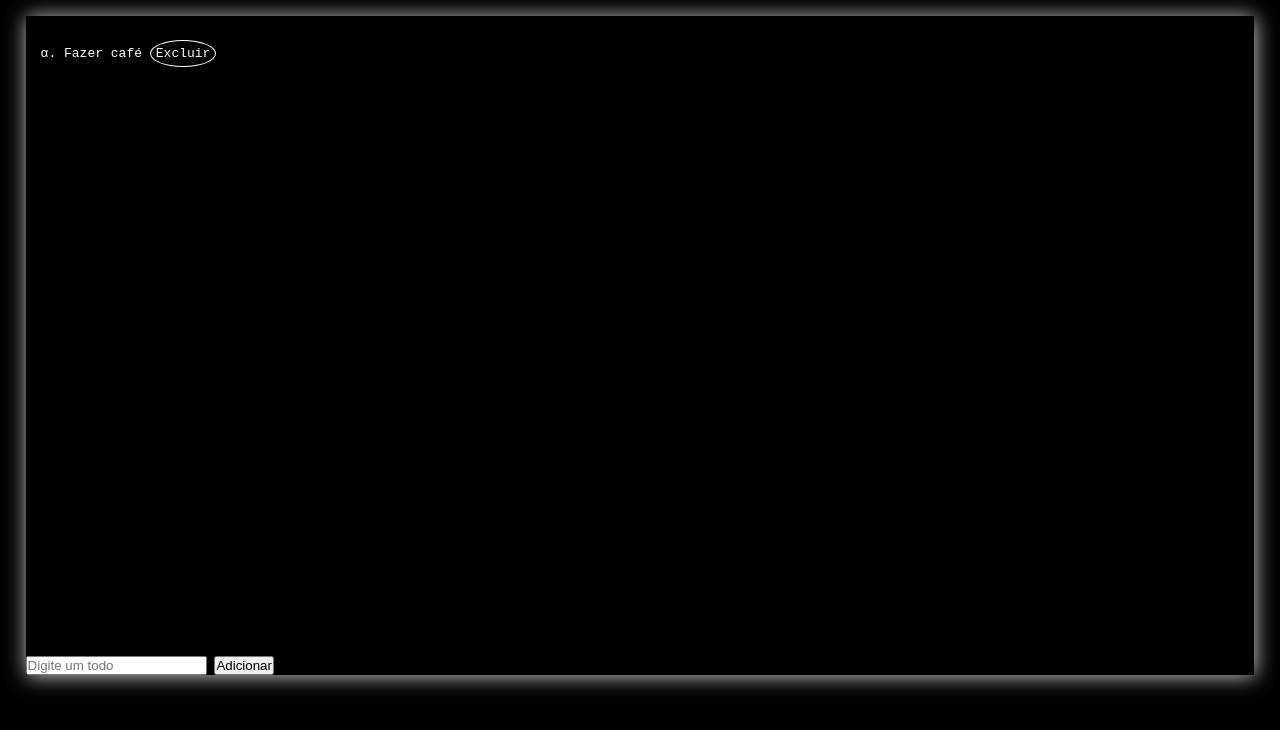
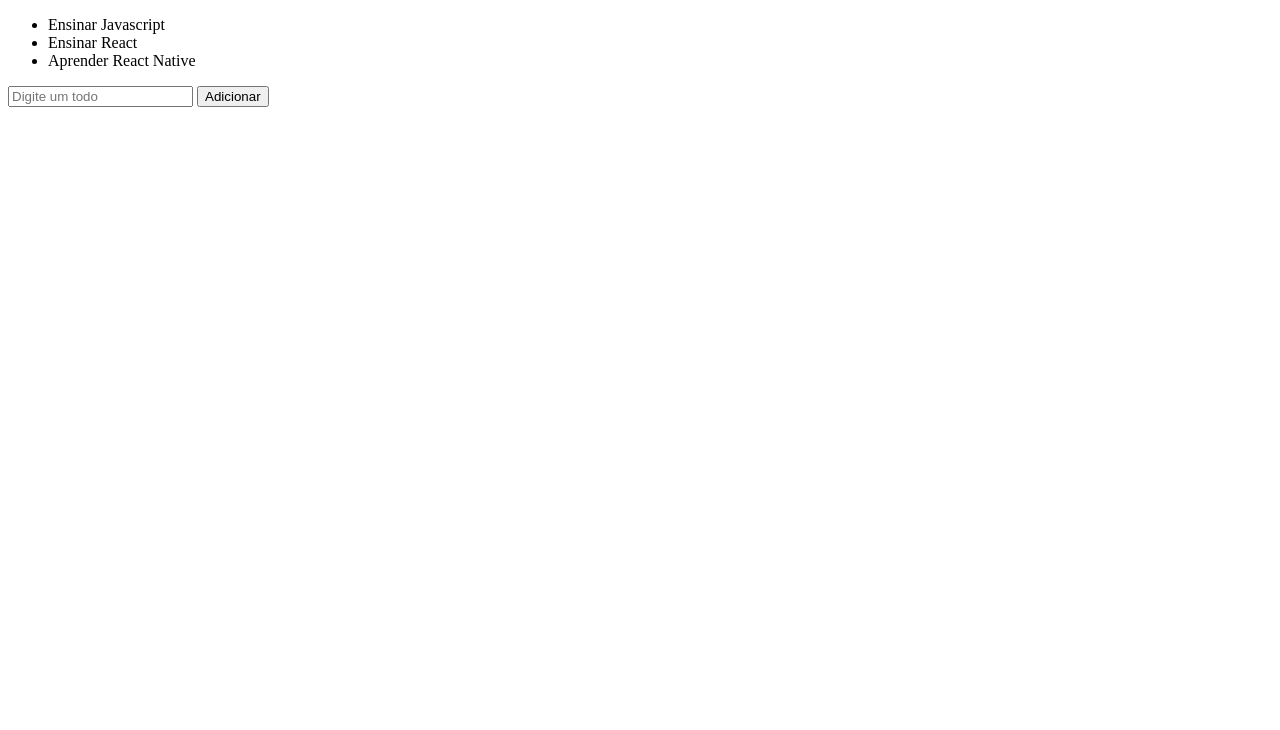
Before and after one commit to black-dev-x/javascript-basico-gostack, a plain HTML site: page todos/index.html in a window 1280 px wide. Drawn offline with Linux system fonts and the light colour scheme.

Commit message:
listing items with javascritp

```diff
--- a/todos/index.html
+++ b/todos/index.html
@@ -4,53 +4,14 @@
     <meta charset="UTF-8" />
     <meta name="viewport" content="width=device-width, initial-scale=1.0" />
     <title>Curso Javascript</title>
-    <style>
-      * {
-        margin: 0;
-        padding: 0;
-      }
-      body {
-        background-color: black;
-      }
-      #app {
-        margin: 2vh 2vw;
-        color: white;
-        font-family: monospace;
-        box-shadow: 1px 1px 20px #ccc;
-      }
-      .listaDeTodos {
-        height: 80vh;
-        list-style: lower-greek;
-        display: flex;
-        padding: 3vh 3vw;
-        flex-direction: column;
-        box-sizing: border-box;
-      }
-      .listaDeTodos ul {
-        margin: 2vh;
-      }
-      .listaDeTodos a {
-        text-decoration: none;
-        color: white;
-        border: 1px solid white;
-        border-radius: 50%;
-        padding: 5px;
-        display: inline-block;
-      }
-      .listaDeTodos a:hover {
-        background-color: white;
-        color: black;
-      }
-    </style>
+    <style></style>
   </head>
   <body>
     <div id="app">
-      <ul class="listaDeTodos">
-        <li>Fazer café <a href="#">Excluir</a></li>
-      </ul>
+      <ul></ul>
       <input type="text" placeholder="Digite um todo" />
       <button>Adicionar</button>
     </div>
-    <script></script>
+    <script src="todos.js"></script>
   </body>
 </html>
--- /dev/null
+++ b/todos/todos.js
@@ -0,0 +1,24 @@
+const listElement = document.querySelector('#app ul')
+const inputElement = document.querySelector('#app input')
+const buttonElement = document.querySelector('#app button')
+
+const todos = ['Ensinar Javascript', 'Ensinar React', 'Aprender React Native']
+
+const renderTodos = () => {
+  todos.map(transformOnListItem).forEach(insertOnListElement)
+}
+
+const transformOnListItem = todo => {
+  const li = document.createElement('li')
+  const text = document.createTextNode(todo)
+  li.appendChild(text)
+  return li
+}
+
+const insertOnListElement = listItem => {
+  listElement.appendChild(listItem)
+}
+
+const addNewTodo = () => {}
+
+renderTodos()
```
